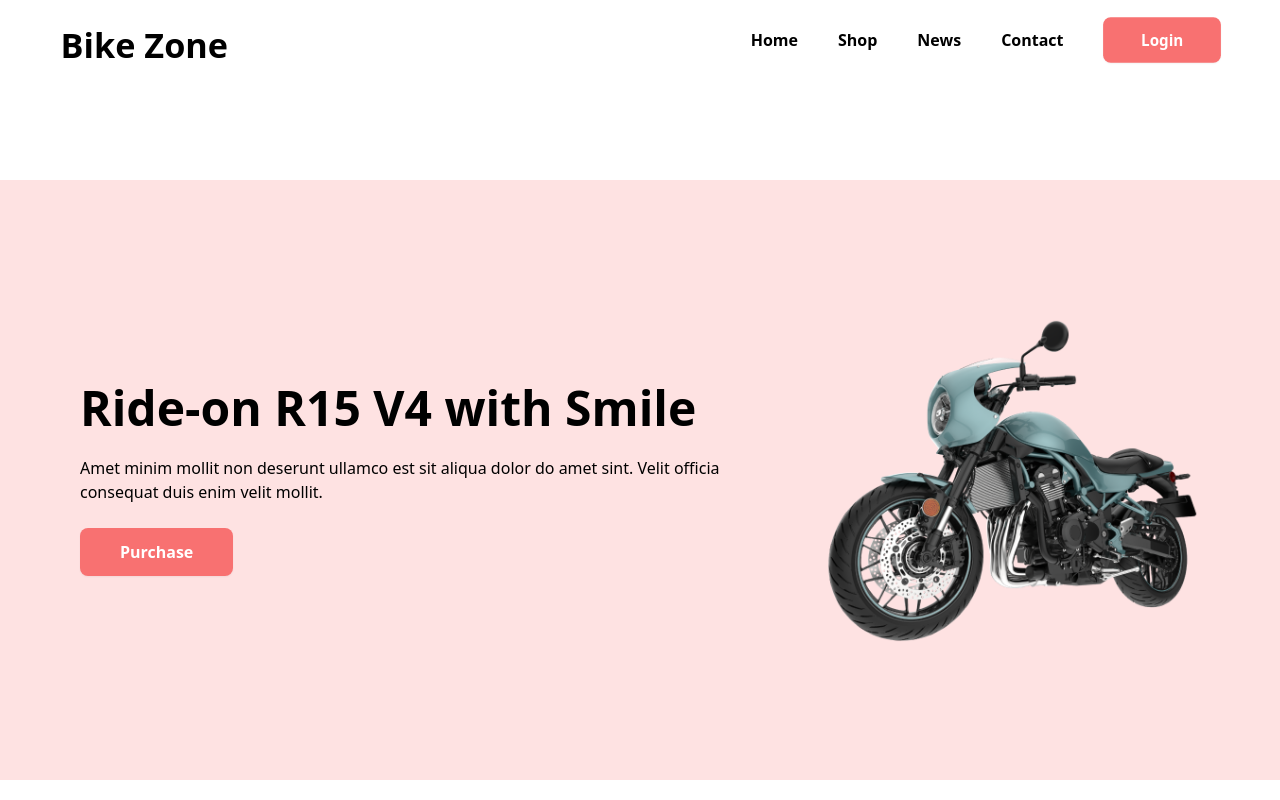
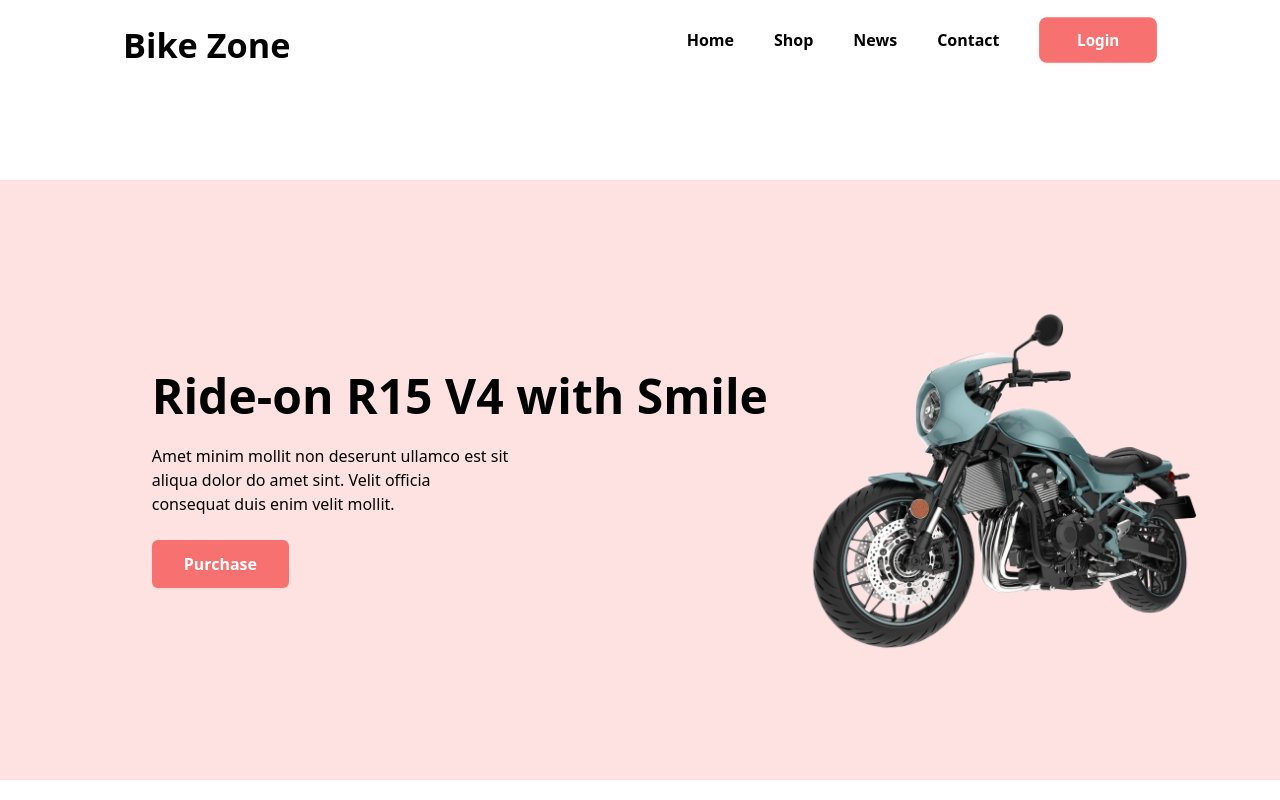
Before and after one commit to mdjihad84/Vite-react-website, a React (Vite) app: page / in a window 1280 px wide. Shown: the top 800 px of the page. Built offline with nearby package versions, Linux system fonts and the light colour scheme.

Commit message:
complete this website

```diff
--- a/src/components/Header.jsx
+++ b/src/components/Header.jsx
@@ -1,10 +1,10 @@
 
 function Header() {
   return (
-    <section className="navbar bg-white">
+    <div className="navbar bg-white">
       <div className="navbar-start mt-4">
 
-        {/*small screens) */}
+        {/*small screens dropdown) */}
         <div className="dropdown">
           <button tabIndex={0} className="btn btn-ghost lg:hidden">
             <svg xmlns="http://www.w3.org/2000/svg" className="h-5 w-5" fill="none" viewBox="0 0 24 24" stroke="currentColor">
@@ -19,12 +19,12 @@ function Header() {
           </ul>
         </div>
 
-        {/* Logo for large screens */}
-        <a className="btn btn-ghost hidden lg:block text-black font-bold text-4xl font-system-ui pl-[3rem]">Bike Zone</a>
+        {/*large screens right side*/}
+        <a className="btn btn-ghost hidden lg:block text-black font-bold text-4xl font-system-ui pl-[7rem]">Bike Zone</a>
       </div>
 
-      {/*large screens */}
-      <div className="navbar-end hidden lg:flex pr-[3rem]">
+      {/*large screens navigation*/}
+      <div className="navbar-end hidden lg:flex pr-[7rem]">
         <ul className="menu menu-horizontal px-1">
           <li><a className="text-black ml-2 text-base font-semibold" href="#">Home</a></li>
           <li><a className="text-black ml-2 text-base font-semibold" href="#">Shop</a></li>
@@ -34,9 +34,9 @@ function Header() {
         <button className="btn bg-red-400 text-white px-10 border-none text-base ml-4">Login</button>
       </div>
 
-      {/*small screens */}
+      {/*small screens button*/}
         <button className="btn bg-red-400 ml-auto lg:hidden text-white px-10 border-none text-base ml-4">Login</button>
-    </section>
+    </div>
   );
 }
 export default Header;
--- a/src/components/Hero.jsx
+++ b/src/components/Hero.jsx
@@ -1,19 +1,18 @@
-
 function Hero() {
   return (
-    <section className="hero min-h-screen bg-white">
-      <div className="flex flex-col lg:flex-row-reverse items-center bg-red-100 p-20 py-30 h-[600px]">
-        <img src="/src/assets/images/slider/bike1.png" className="max-w-full lg:max-w-sm rounded-lg" alt="Bike"/>
+    <div className="hero min-h-screen bg-white">
+      <div className="flex flex-col lg:flex-row-reverse items-center bg-red-100 p-8 lg:p-20 w-full max-w-screen-xl mx-auto lg:h-[600px]">
+        <img src="/src/assets/images/slider/bike1.png" className="w-full lg:w-[400px] rounded-lg" alt="Bike"/>
         <div className="lg:mr-8 text-center lg:text-left mt-6 lg:mt-0">
-          <h1 className="text-3xl md:text-5xl font-bold text-black">Ride-on R15 V4 with Smile</h1>
-          <p className="py-4 md:py-6 text-black font-sans">
+          <h1 className="text-4xl md:text-5xl font-bold text-black">Ride-on R15 V4 with Smile</h1>
+          <p className="py-4 md:py-6 text-black font-sans lg:w-[360px]">
             Amet minim mollit non deserunt ullamco est sit aliqua dolor do amet sint. Velit
             officia consequat duis enim velit mollit.
           </p>
-          <button className="btn bg-red-400 text-white px-10 border-none text-base">Purchase</button>
+          <button className="btn bg-red-400 text-white px-8 py-2 rounded-md border-none text-base">Purchase</button>
         </div>
       </div>
-    </section>
+    </div>
   );
 }
 export default Hero;
--- a/src/components/Latest.jsx
+++ b/src/components/Latest.jsx
@@ -1,14 +1,14 @@
 function Latest() {
   return (
-    <section className="bg-white py-10">
+    <div className="bg-white py-10">
       <div className="container mx-auto px-4">
         <div className="text-center mb-10">
           <h1 className="text-5xl font-semibold text-black my-8">latest News</h1>
         </div>
 
-        {/* 1st card */}
+        {/* card number (1) */}
         <div className="flex flex-wrap justify-center gap-6 mt-6">
-          <div className="card w-full shadow-xl p-6 border border-solid w-[25rem]">
+          <div className="card shadow-xl p-6 border border-solid w-[25rem]">
             <figure>
               <img src="/src/assets/images/others/Latest1.png" alt="Ducati XDIAVEL S-73" className="w-full"/>
             </figure>
@@ -21,8 +21,8 @@ function Latest() {
             </div>
           </div>
 
-          {/* 2nd card */}
-          <div className="card w-full shadow-xl p-6 border border-solid w-[25rem]">
+          {/* card number (2)*/}
+          <div className="card shadow-xl p-6 border border-solid w-[25rem]">
             <figure>
               <img src="/src/assets/images/others/Latest2.png" alt="Motorcycles & Scooters" className="w-full"/>
             </figure>
@@ -35,8 +35,8 @@ function Latest() {
             </div>
           </div>
 
-          {/* 3th card */}
-          <div className="card w-full shadow-xl p-6 border border-solid w-[25rem]">
+          {/* card number (3) */}
+          <div className="card shadow-xl p-6 border border-solid w-[25rem]">
             <figure>
               <img src="/src/assets/images/others/Latest3.png" alt="2021 Honda CBR500R" className="w-full"/>
             </figure>
@@ -50,7 +50,7 @@ function Latest() {
           </div>
         </div>
       </div>
-    </section>
+    </div>
   );
 }
 export default Latest;
```
